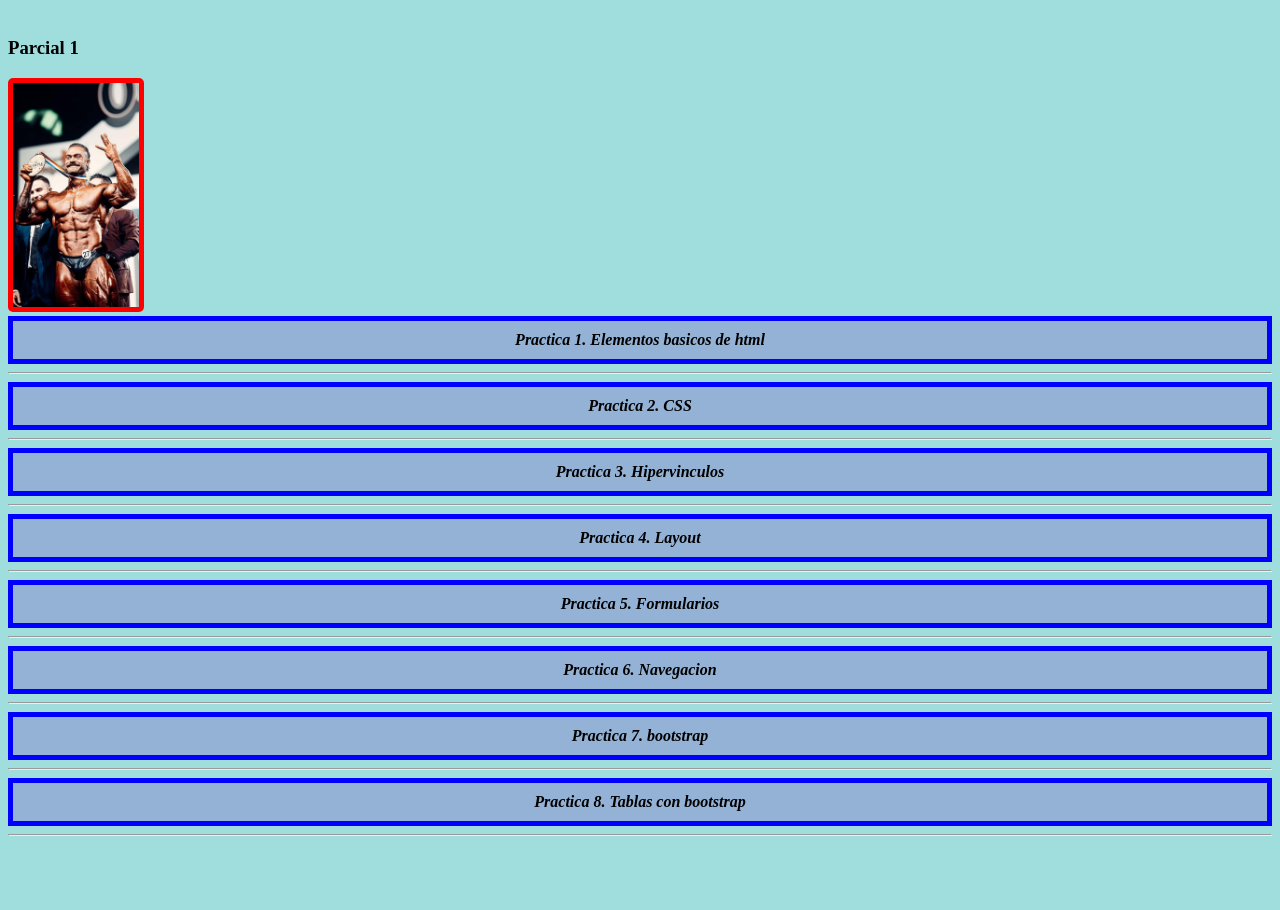
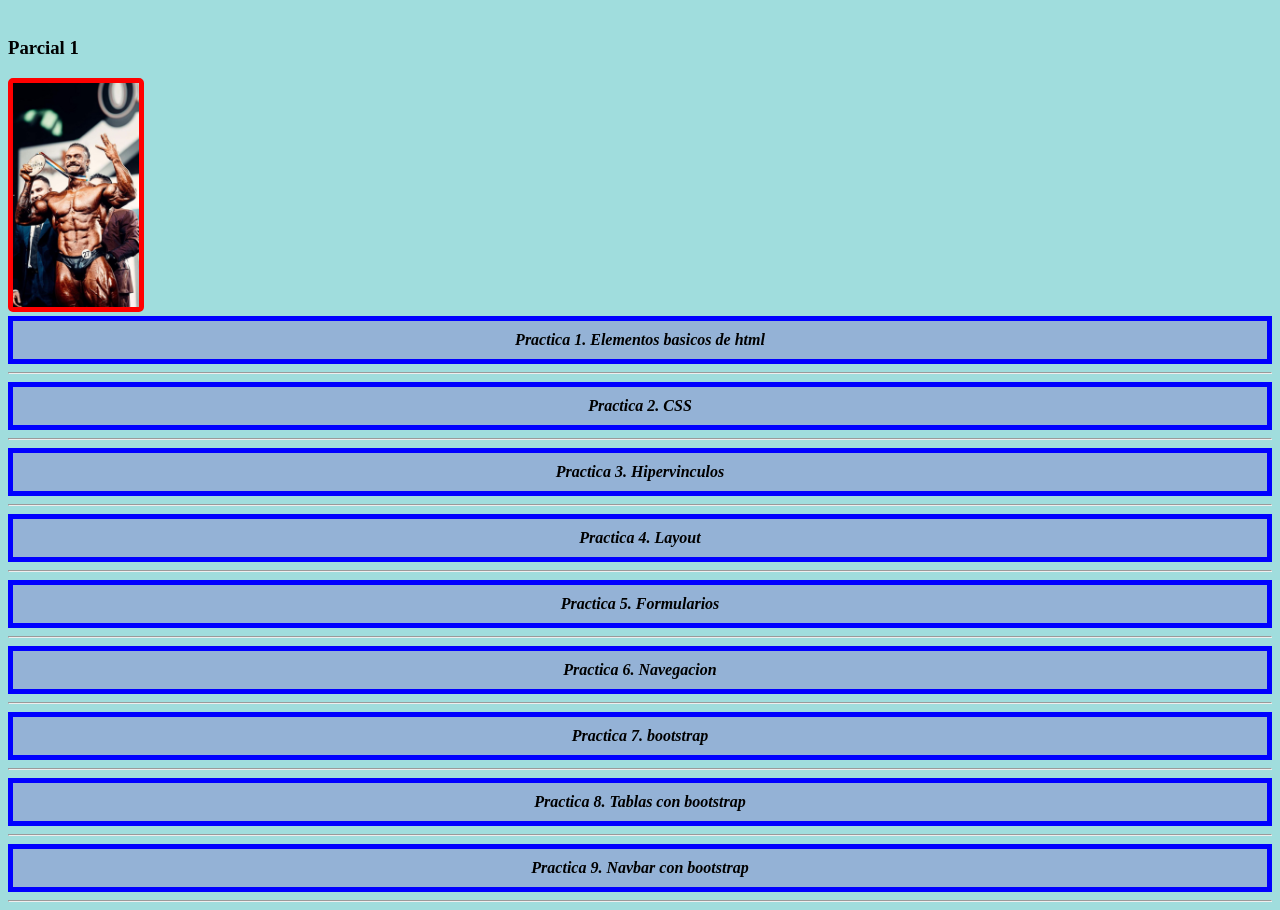
Before and after one commit to InzunzaE/InzunzaE.github.io, a plain HTML site: page index.html in a window 1280 px wide. Shown: the part 138-1048 px from the top of the page. Before the commit the page ends 982 px from the top, so only its background shows below. Drawn offline with Linux system fonts and the light colour scheme.

Commit message:
Se añadio practica 9

```diff
--- a/index.html
+++ b/index.html
@@ -74,5 +74,10 @@
     <a href="Practica8.html"> <b> <i>Practica 8. Tablas con bootstrap</i></b> </a>
 </div>
 <hr>
+<div class="indice">
+    <a href="Practica9.html"> <b> <i>Practica 9. Navbar con bootstrap</i></b> </a>
+</div>
+<hr>
+
 </body>
 </html>
```
